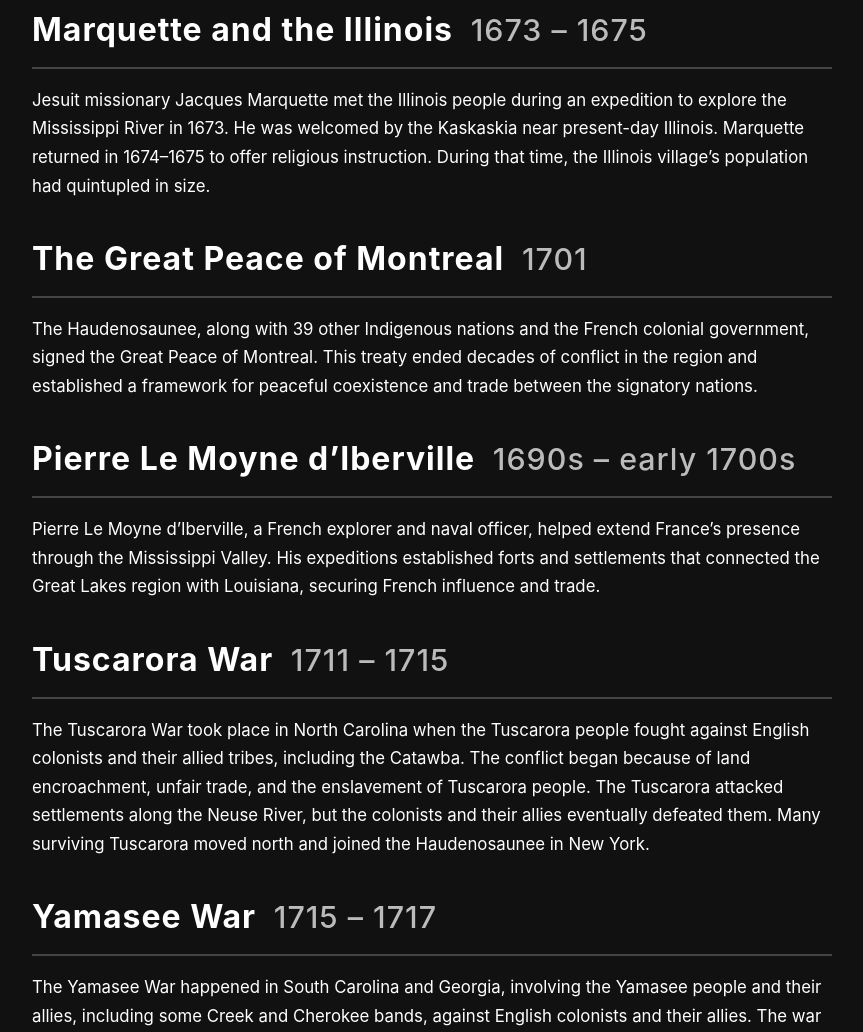
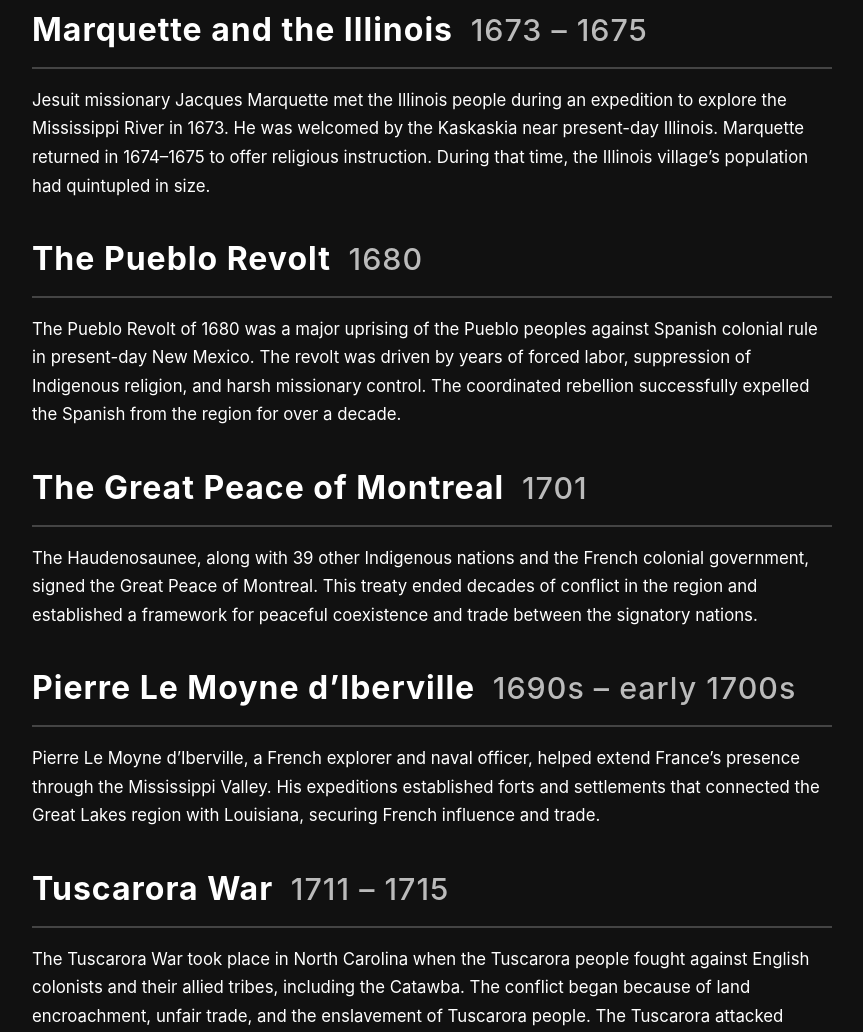
Before and after one commit to GusTheMonkey/NativeAmericanHistory, a plain HTML site: page index.html in a window 1280 px wide. Shown: the part 6718-7750 px from the top of the page, without its empty margins (208-1071 px from the left). Drawn offline with Linux system fonts and the light colour scheme.

Commit message:
Update index.html

```diff
--- a/index.html
+++ b/index.html
@@ -293,6 +293,13 @@
 </section>
 
 <section>
+    <h1>The Pueblo Revolt <span class="date">1680</span></h1>
+    <p>
+        The Pueblo Revolt of 1680 was a major uprising of the Pueblo peoples against Spanish colonial rule in present-day New Mexico. The revolt was driven by years of forced labor, suppression of Indigenous religion, and harsh missionary control. The coordinated rebellion successfully expelled the Spanish from the region for over a decade.
+    </p>
+</section>
+
+<section>
     <h1>The Great Peace of Montreal <span class="date">1701</span></h1>
     <p>
         The Haudenosaunee, along with 39 other Indigenous nations and the French colonial government, signed the Great Peace of Montreal. This treaty ended decades of conflict in the region and established a framework for peaceful coexistence and trade between the signatory nations.
```
